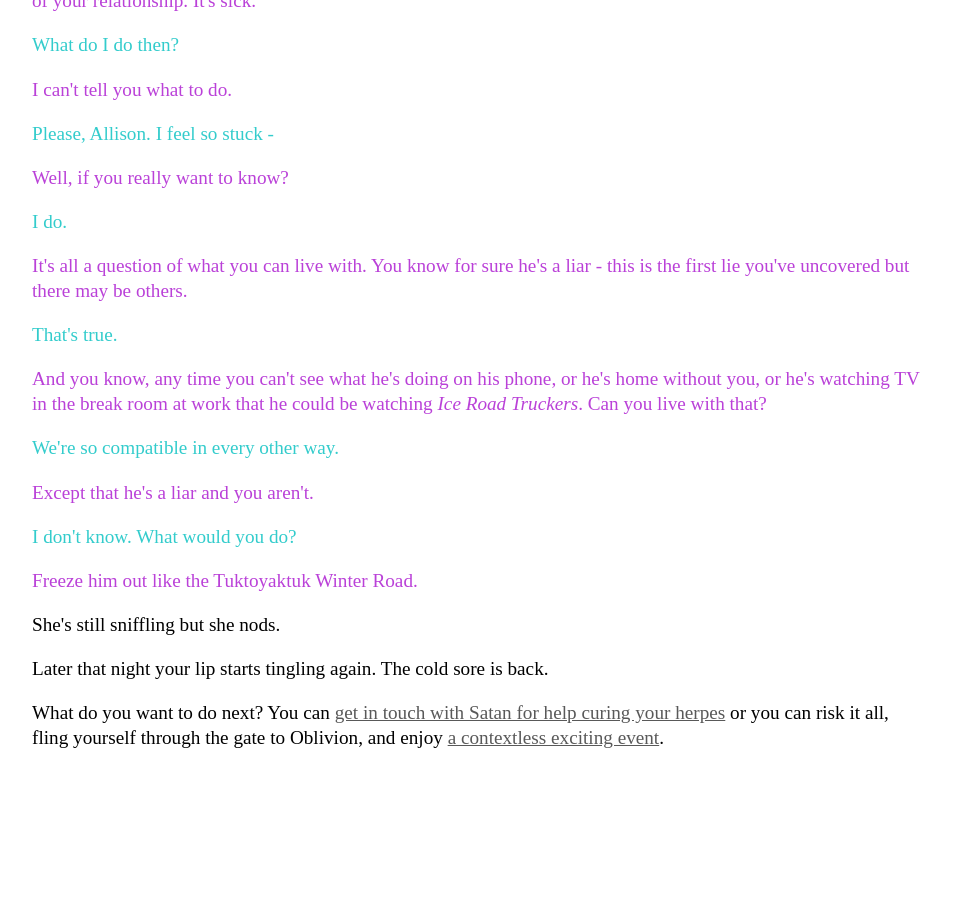
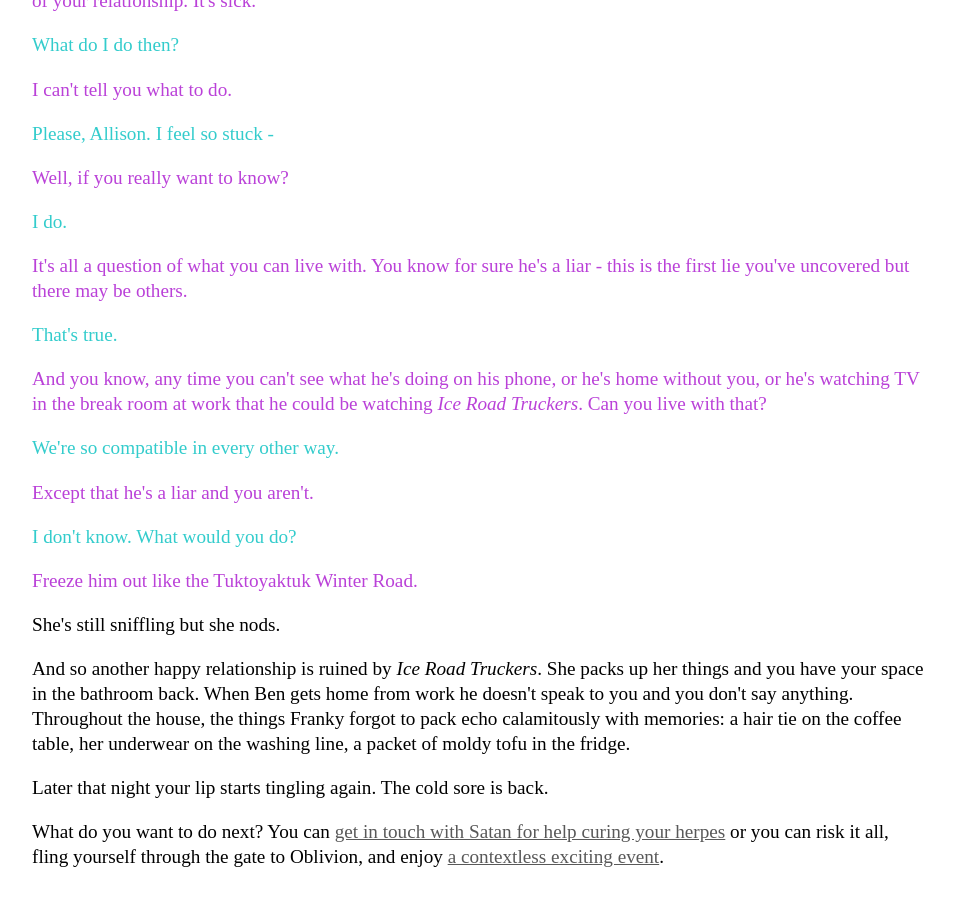
Before and after one commit to Pinelife/pinelife.github.io, a Jekyll site: the page Hellhole/Room8.html, which Jekyll copies as it is, in a window 1280 px wide and 900 px high, scrolled down 3652 px. Shown: the whole window, without its empty margins (160-1114 px from the left). Built offline with Jekyll 4.4.1, drawn with Linux system fonts in a browser that asks for light colours; before the commit the page ends 4433 px from its top, so only the background shows below that.

Commit message:
Update Room8.html

```diff
--- a/Hellhole/Room8.html
+++ b/Hellhole/Room8.html
@@ -253,7 +253,10 @@ Freeze him out like the Tuktoyaktuk Winter Road.
 <p>
 She's still sniffling but she nods.
 </p>
+<p>And so another happy relationship is ruined by <i>Ice Road Truckers</i>. She packs up her things and you have your space in the
+bathroom back. When Ben gets home from work he doesn't speak to you and you don't say anything. Throughout the house, the things
+Franky forgot to pack echo calamitously with memories: a hair tie on the coffee table, her underwear on the washing line, a packet of
+moldy tofu in the fridge.</p>
 <p>Later that night your lip starts tingling again. The cold sore is back.</p>
-
 <p>What do you want to do next? You can <a href = "Room9.html">get in touch with Satan for help curing your herpes</a> or you can
   risk it all, fling yourself through the gate to Oblivion, and enjoy <a href ="excitingevent2.html">a contextless exciting event</a>.
```
